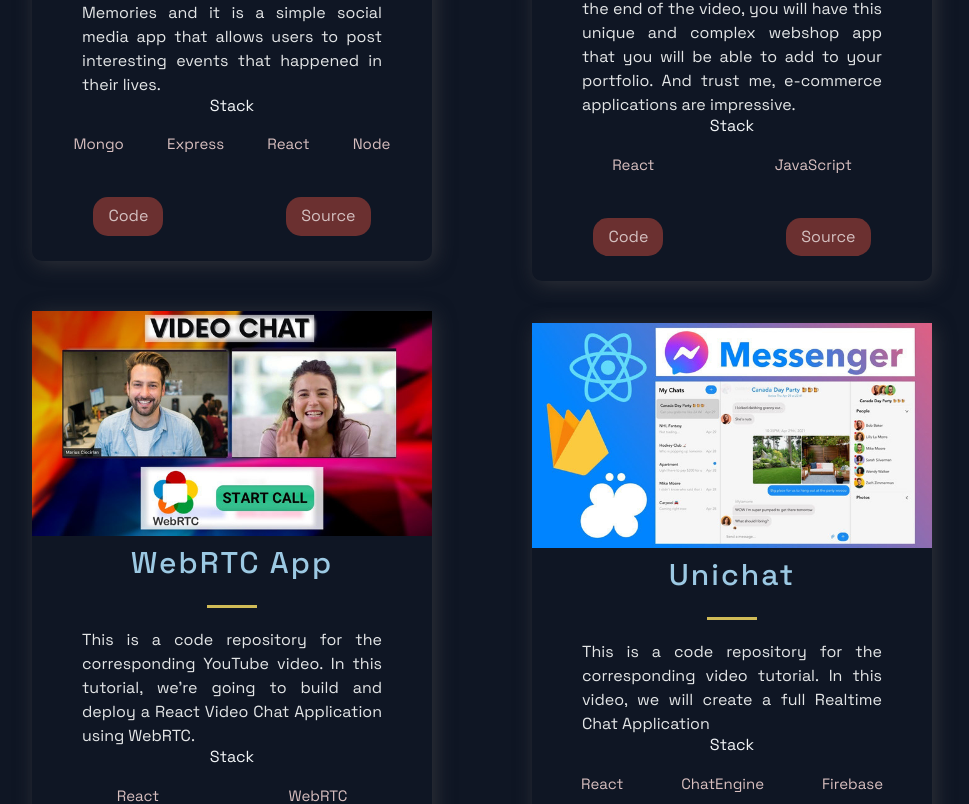
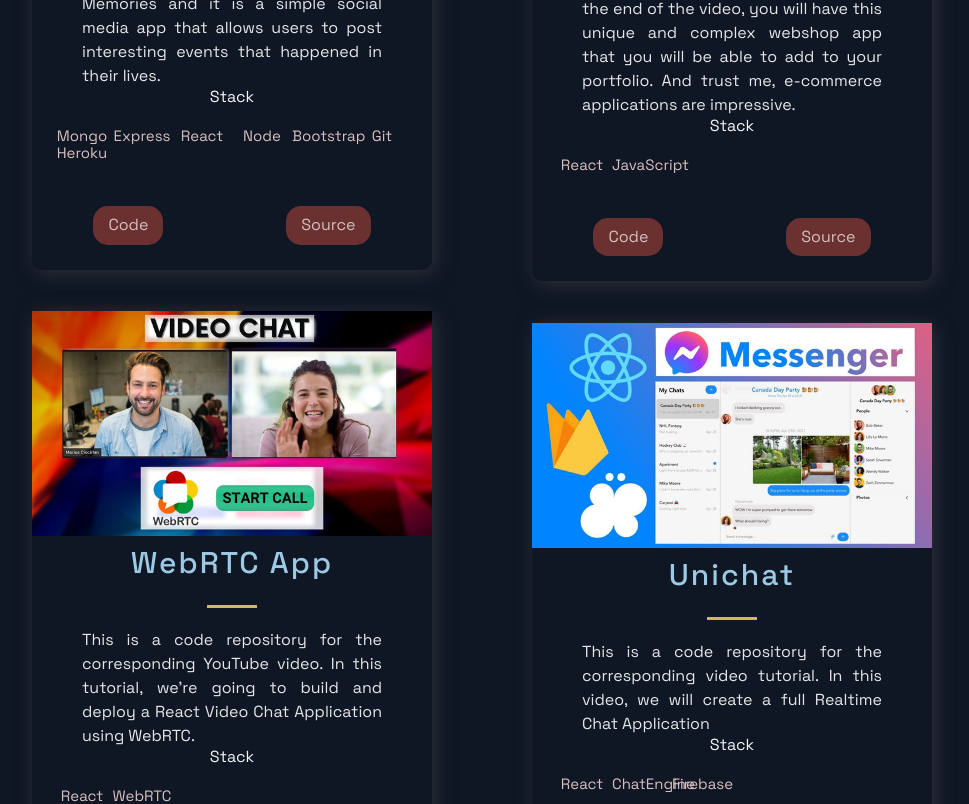
Before and after one commit to adrianhajdin/portfolio_website, a Next.js app: page / in a window 1280 px wide. Shown: the part 1260-2064 px from the top of the page, without its empty margins (158-1127 px from the left). Built offline with nearby package versions, Linux system fonts and the light colour scheme.

Commit message:
fix tags bug-going out of card for more tags

```diff
--- a/package.json
+++ b/package.json
@@ -8,11 +8,11 @@
     "start": "next start"
   },
   "dependencies": {
-    "next": "10.2.3",
+    "next": "^11.1.2",
     "react": "17.0.2",
     "react-dom": "17.0.2",
+    "react-icons": "^4.2.0",
     "styled-components": "^5.3.0",
-    "styled-normalize": "^8.0.7",
-    "react-icons": "^4.2.0"
+    "styled-normalize": "^8.0.7"
   }
 }
--- a/src/components/Projects/ProjectsStyles.js
+++ b/src/components/Projects/ProjectsStyles.js
@@ -102,8 +102,8 @@
 `;
 
 export const TagList = styled.ul`
-display: flex;
-justify-content: space-around;
+display: grid;
+grid-template-columns: repeat(auto-fill, minmax(60px, 1fr));
 padding: 2rem;
 `
 export const Tag = styled.li`
--- a/src/constants/constants.js
+++ b/src/constants/constants.js
@@ -3,7 +3,7 @@
     title: 'MERN Memories',
     description: "Using React, Node.js, Express & MongoDB you'll learn how to build a Full Stack MERN Application - from start to finish. The App is called Memories and it is a simple social media app that allows users to post interesting events that happened in their lives.",
       image: '/images/1.png',
-      tags: ['Mongo', 'Express', 'React', 'Node'],
+      tags: ['Mongo', 'Express', 'React', 'Node', 'Bootstrap', 'Git', 'Heroku'],
     source: 'https://google.com',
     visit: 'https://google.com',
     id: 0,
```
Also changed, not shown: 2 other files (tests, documents, lock files or other folders).
